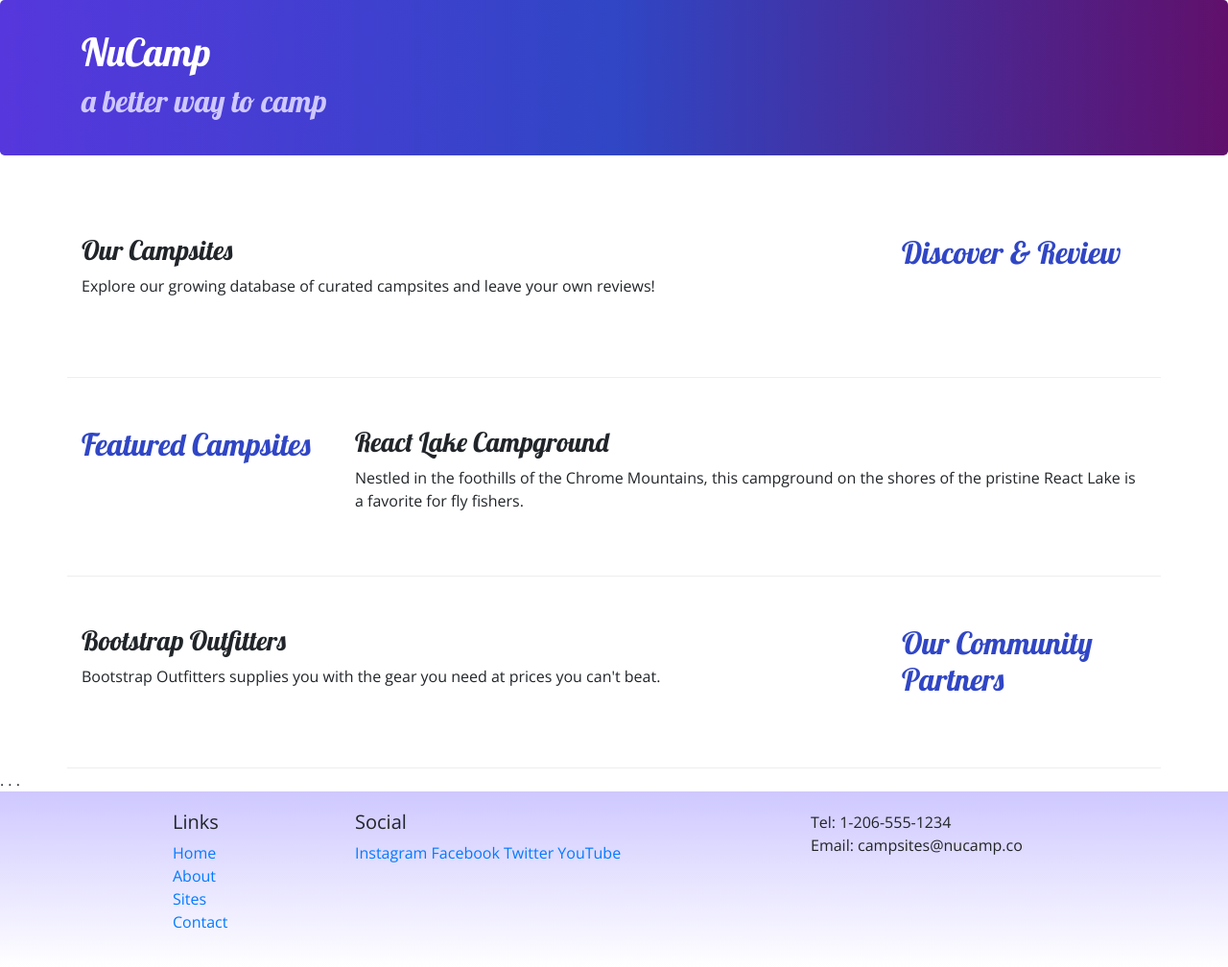
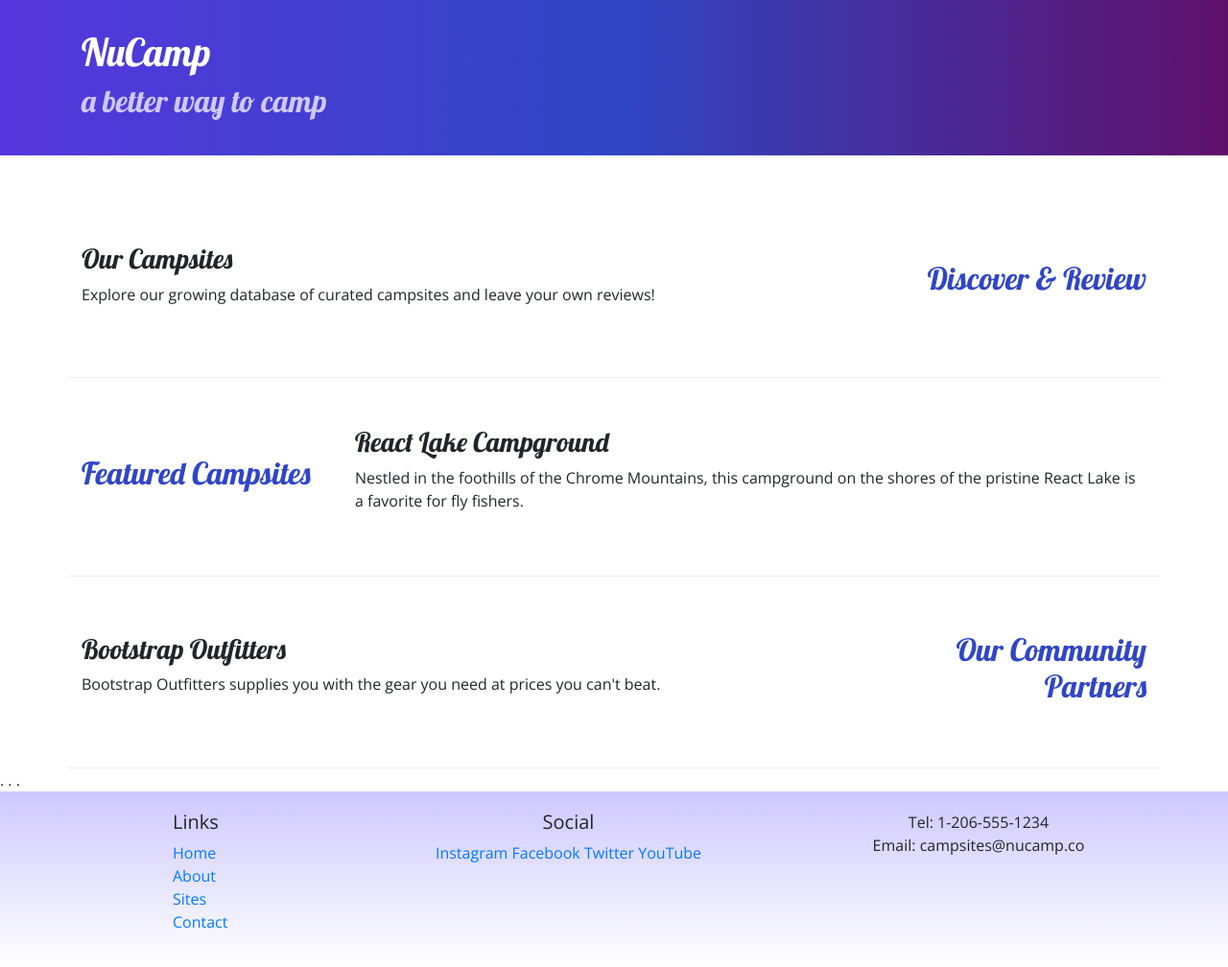
Before and after one commit to scampcoder/nucampsite, a website: page index.html in a window 1280 px wide. Shown: the whole page at 96% size. Drawn offline with nearby package versions, Linux system fonts and the light colour scheme.

Commit message:
Adding Custom Styles

```diff
--- a/index.html
+++ b/index.html
@@ -17,7 +17,7 @@
 
 <body>
 
-    <header class="jumbotron">
+    <header class="jumbotron jumbotron-fluid">
         <div class="container">
             <div class="row">
                 <div class="col">
@@ -29,9 +29,9 @@
     </header>
 
     <div class="container">
-        <div class="row row-content">
+        <div class="row row-content align-items-center">
             <div class="col-sm-4 order-sm-last col-md-3">
-                <h2>Discover & Review</h2>
+                <h2 class="text-sm-right">Discover & Review</h2>
             </div>
             <div class="col">
                 <h3>Our Campsites</h3>
@@ -39,7 +39,7 @@
             </div>
         </div>
 
-        <div class="row row-content">
+        <div class="row row-content align-items-center">
             <div class="col-sm-4 col-md-3">
                 <h2>Featured Campsites</h2>
             </div>
@@ -49,9 +49,9 @@
    			</div>
         </div>
 
-        <div class="row row-content">
+        <div class="row row-content align-items-center">
             <div class="col-sm-4 order-sm-last col-md-3">
-                <h2>Our Community Partners</h2>
+                <h2 class="text-sm-right">Our Community Partners</h2>
             </div>
             <div class="col">
                 <h3>Bootstrap Outfitters</h3>
@@ -73,14 +73,14 @@
                     <li><a href="#">Contact</a></li>
                 </ul>
             </div>
-            <div class="col-6 col-sm-5">
+            <div class="col-6 col-sm-5 text-center">
                 <h5>Social</h5>
                 <a href="http://instagram.com/">Instagram</a>
                 <a href="http://facebook.com/">Facebook</a>
                 <a href="http://twitter.com/">Twitter</a>
                 <a href="http://youtube.com/">YouTube</a>
             </div>
-            <div class="col-sm-4">
+            <div class="col-sm-4 text-center">
                 Tel: 1-206-555-1234<br />
                 Email: campsites@nucamp.co
             </div>
```
